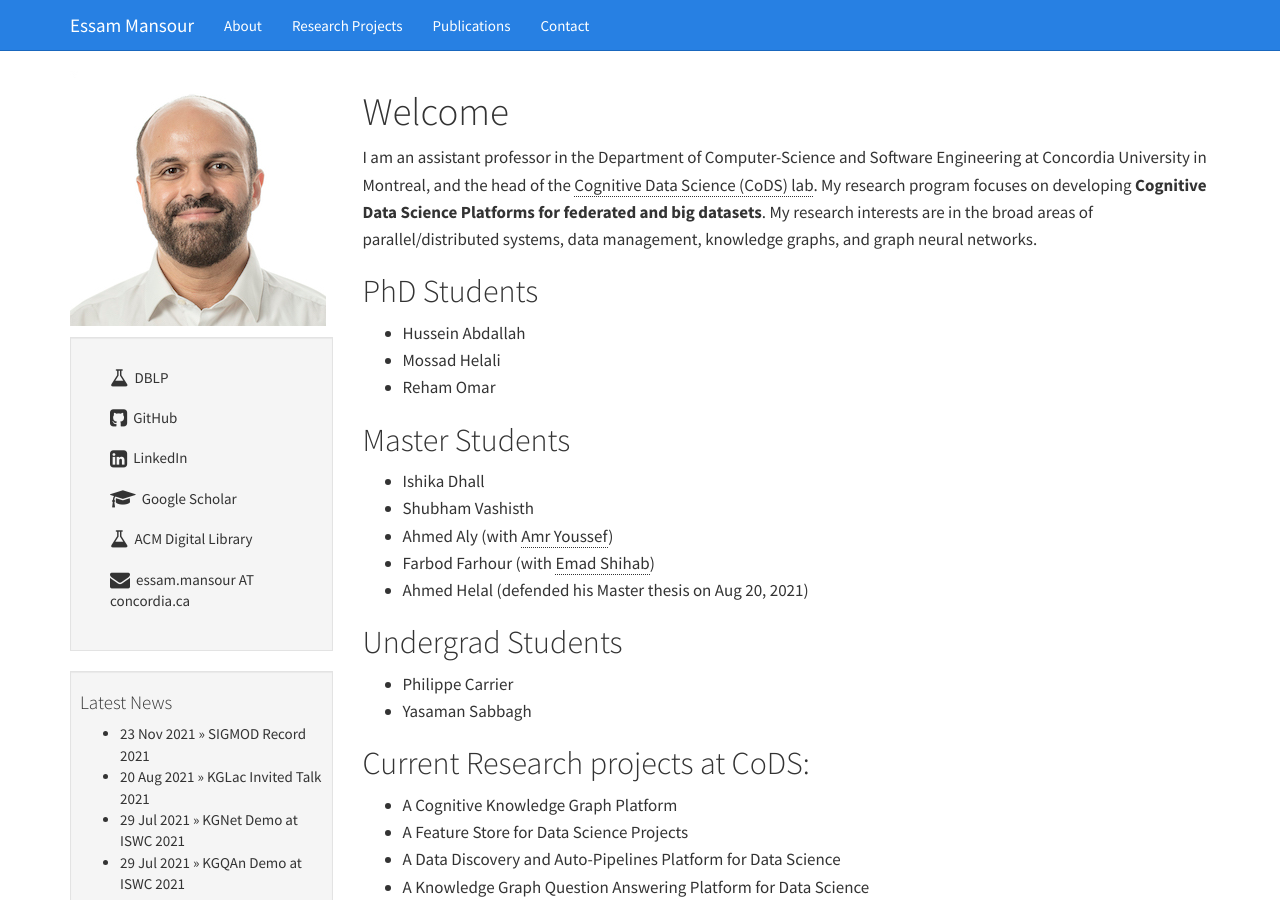
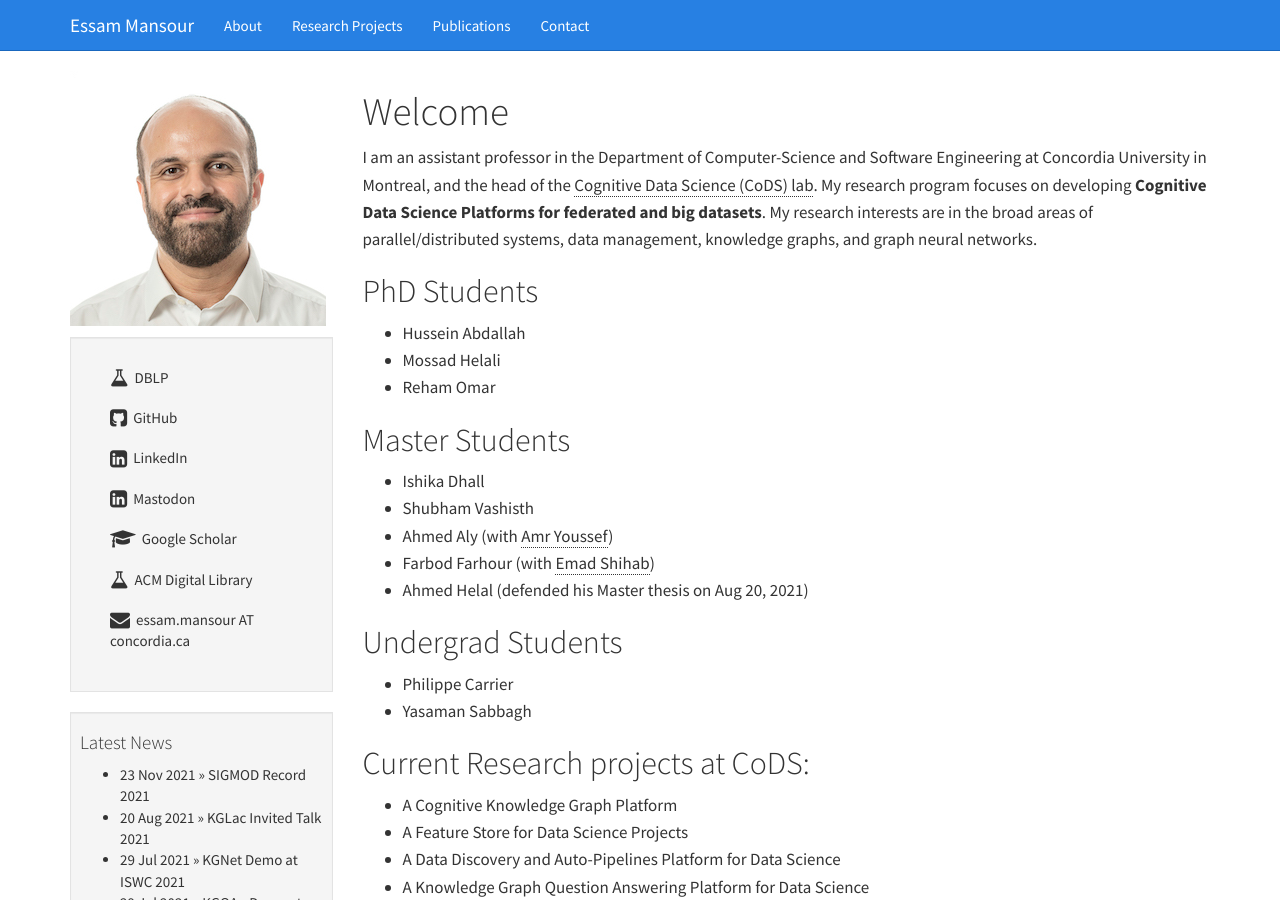
Before and after one commit to mansoure/mansoure.github.io, a Jekyll site: the page built from index.md, in a window 1280 px wide and 900 px high. Built offline with Jekyll 4.4.1, drawn with Linux system fonts in a browser that asks for light colours; comment, search, counter and statistics services are not loaded.

Commit message:
Update default.html

```diff
--- a/_layouts/default.html
+++ b/_layouts/default.html
@@ -92,6 +92,7 @@
 				 <li class="list-group-item"><a href="http://dblp.uni-trier.de/pers/hd/m/Mansour:Essam"><i class="fa fa-flask fa-lg"></i> DBLP</a></li>
                			 <li class="list-group-item"><a href="https://github.com/orgs/CoDS-GCS"><i class="fa fa-github-square fa-lg"></i> GitHub</a></li>
 				 <li class="list-group-item"><a href="https://www.linkedin.com/in/emansour"><i class="fa fa-linkedin-square fa-lg"></i> LinkedIn</a></li>
+				 <li class="list-group-item"><a rel="me" href="https://discuss.systems/@emansour"><i class="fa fa-linkedin-square fa-lg"></i> Mastodon</a></li>
                		 	 <!--li class="list-group-item"><a href="https://twitter.com/DrEssam_Mansour"><i class="fa fa-twitter-square fa-lg"></i> Twitter</a></li-->
                	   	 	 <li class="list-group-item"><a href="https://scholar.google.com/citations?user=dqgckDgAAAAJ&hl=en"><i class="fa fa-graduation-cap fa-lg"></i> Google Scholar</a></li>
 				 <li class="list-group-item"><a href="http://dl.acm.org/author_page.cfm?id=81100029928&cfid=676677292&cftoken=63220562"><i class="fa fa-flask fa-lg"></i> ACM Digital Library</a></li>
```
